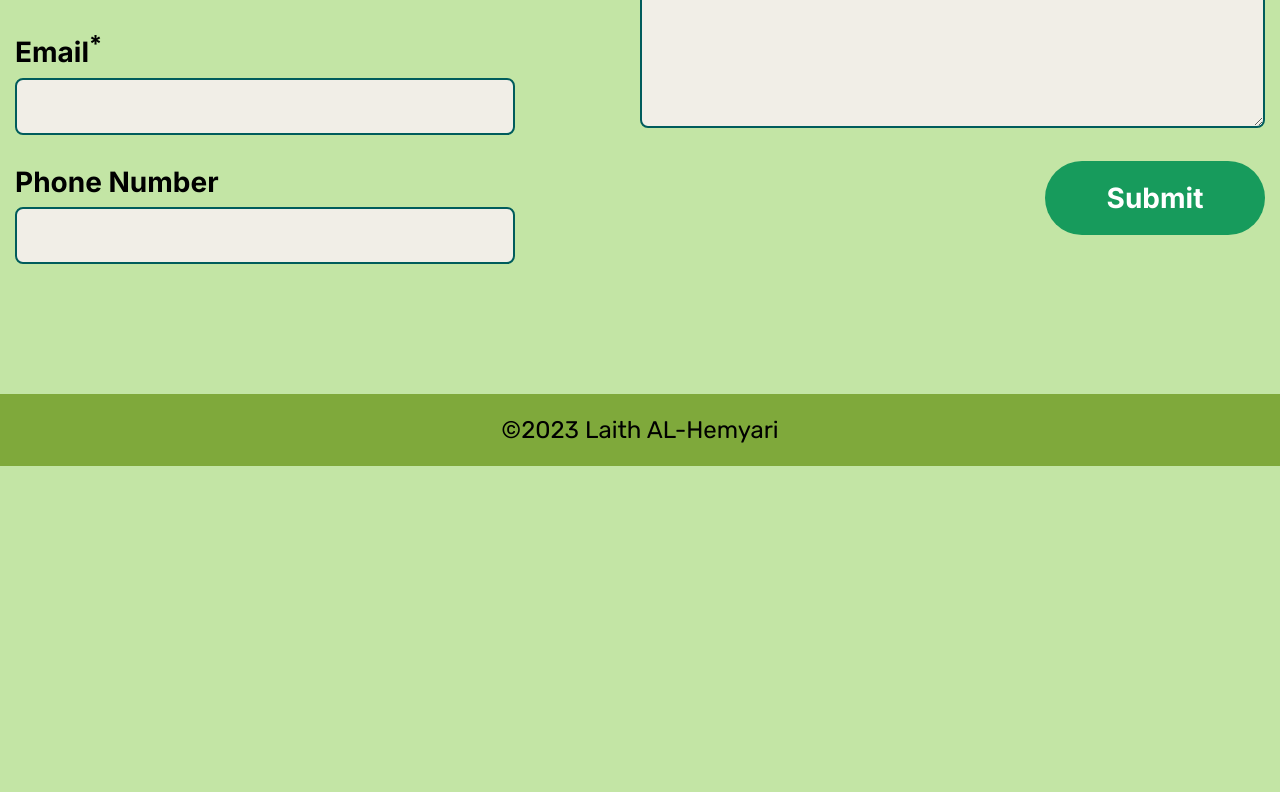
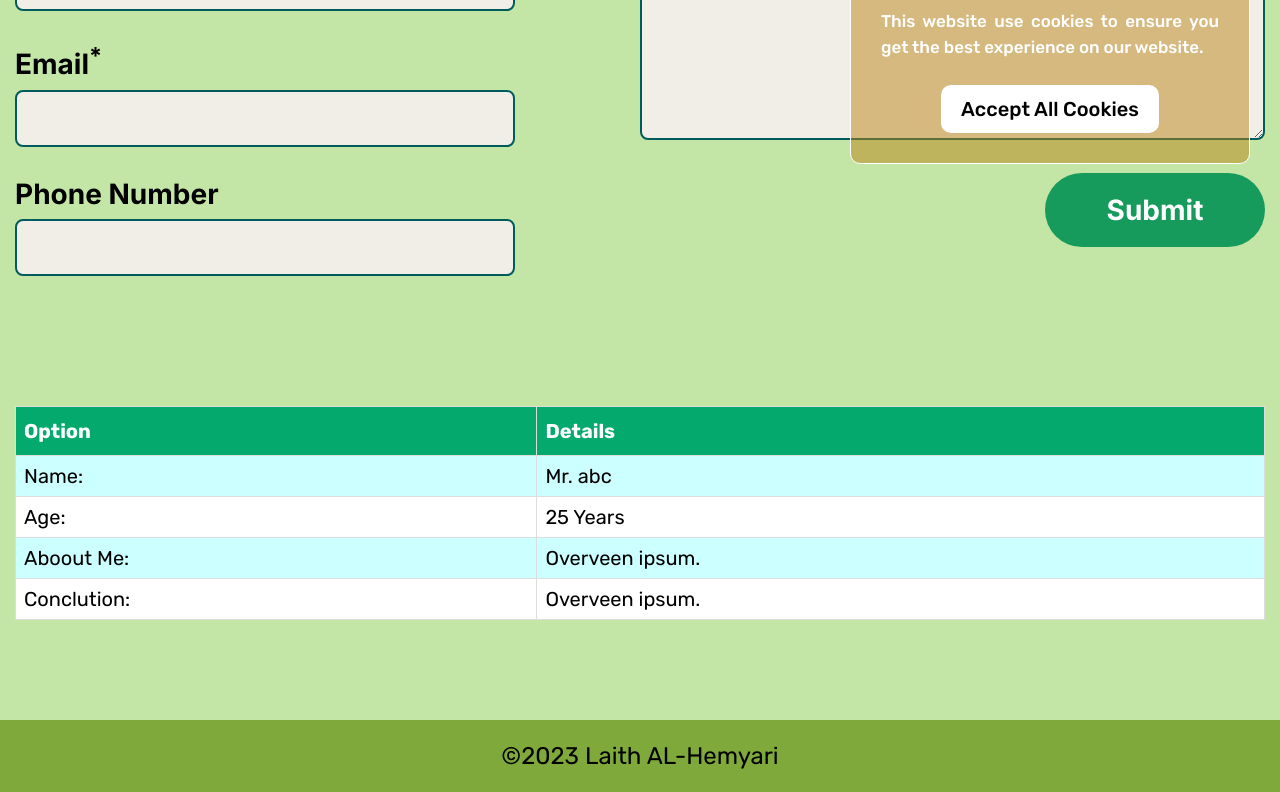
Before and after one commit to lai67/Final-project, a plain HTML site: page contact.html in a window 1280 px wide. Shown: the part 606-1398 px from the top of the page. Before the commit the page ends 1072 px from the top, so only its background shows below. Drawn offline with Linux system fonts and the light colour scheme.

Commit message:
updating the requirments in html

```diff
--- a/contact.html
+++ b/contact.html
@@ -49,7 +49,7 @@
 
     <section id="contactHeader">
         <section class="container">
-            <h3 class="contactSmlTitle">Contact Us</h3>
+            <h1 class="contactSmlTitle">Contact Us</h1>
             <h2 class="letsTalk"> Let's talk about your plan</h2>
             <h3 class="contactMsg">Drop us a line through the form below and we'll get back to you</h3>
         </section>
@@ -58,6 +58,9 @@
     <section id="contactForm">
         <section class="container">
             <form action="#">
+                <fieldset>
+                    <legend>Contact Information</legend>
+
                     <section class="formCtrl">
                         <section class="leftForm">
                             <section class="dualInput">
@@ -93,7 +96,40 @@
                             </section>
                         </section>
                     </section>
+                </fieldset>
             </form>
+
+        </section>
+    </section>
+
+    <section id="userDetails">
+        <section class="container">
+            <section class="tableCtrl">
+                <table id="customers">
+                    <tr>
+                        <th>Option</th>
+                        <th>Details</th>
+                    </tr>
+                    <tr>
+                        <td>Name:</td>
+                        <td>Mr.
+                            abc
+                        </td>
+                    </tr>
+                    <tr>
+                        <td>Age:</td>
+                        <td>25 Years</td>
+                    </tr>
+                    <tr>
+                        <td>Aboout Me:</td>
+                        <td>Overveen ipsum.</td>
+                    </tr>
+                    <tr>
+                        <td>Conclution:</td>
+                        <td>Overveen ipsum.</td>
+                    </tr>
+                </table>
+            </section>
         </section>
     </section>
 
@@ -103,7 +139,17 @@
         </section>
     </footer>
 
-
+    <section id="cookies">
+        <section class="cookieCtrl">
+            <section class="cookibox">
+                <h3 class="cookieTitle"><strong>Cookies Consent</strong></h3>
+                <p class="cookieMessage">
+                    This website use cookies to ensure you get the best experience on our website.
+                </p>
+                <a href="#" class="acceptCookieBtn">Accept All Cookies</a>
+            </section>
+        </section>
+    </section>
 
 </body>
 
--- a/css/style.css
+++ b/css/style.css
@@ -491,7 +491,7 @@ html {
   #cookies .cookieCtrl {
     padding: 3rem;
     border-radius: 1rem;
-    background: #bb8518db;
+    background: #bb851881;
     max-width: 40rem;
     text-align: center;
     border-width: 1px;
```
Also changed, not shown: connectivity_and_proximity.html (+12 -3 lines), events.html (+22 -9 lines), facilities.html (+14 -3 lines), housing_and_real_estate.html (+12 -1 lines), index.html (+10 -5 lines). Lines whose indentation alone changed are shown as unchanged.
